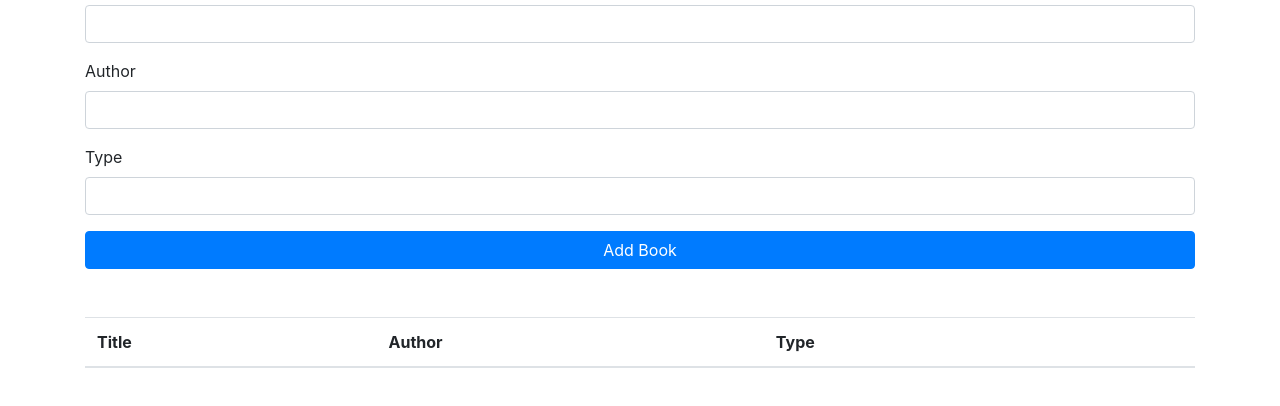
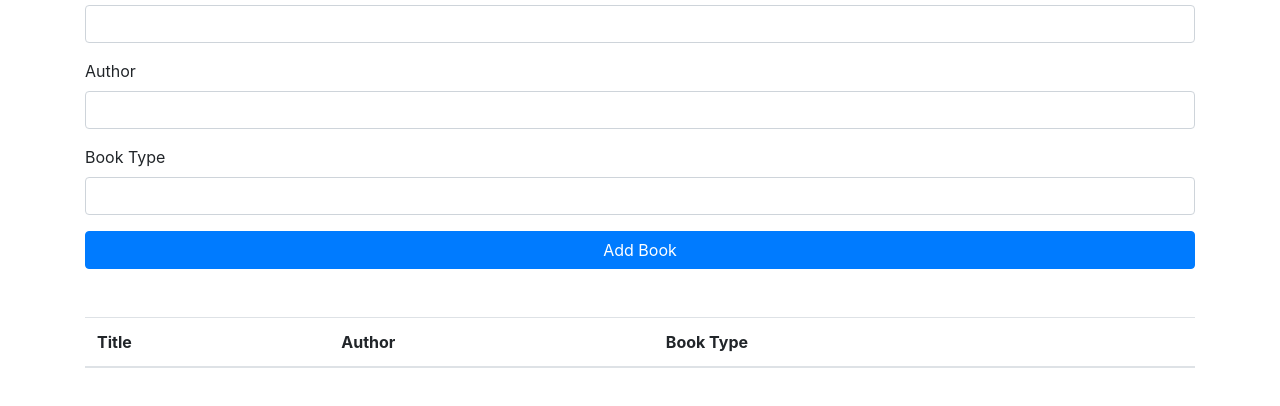
Before and after one commit to hiramzamorano/BookListApp, a plain HTML site: page index.html in a window 1280 px wide. Shown: the part 126-532 px from the top of the page. Drawn offline with nearby package versions, Linux system fonts and the light colour scheme.

```diff
--- a/index.html
+++ b/index.html
@@ -24,7 +24,7 @@
                             <input type="text" id="title" class="form-control">
                         </div>
                         <div class="form-group">
-                            <label for="type">Type</label>
+                            <label for="booktype">Book Type</label>
                             <input type="text" id="title" class="form-control">
                         </div>
                         <input type="button" value="Add Book" class="btn btn-primary btn-block">
@@ -34,7 +34,7 @@
                             <tr>
                                 <th>Title</th>
                                 <th>Author</th>
-                                <th>Type</th>
+                                <th>Book Type</th>
                                 <th></th>
                             </tr>
                         </thead>
```
